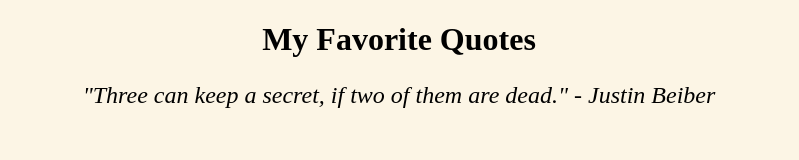
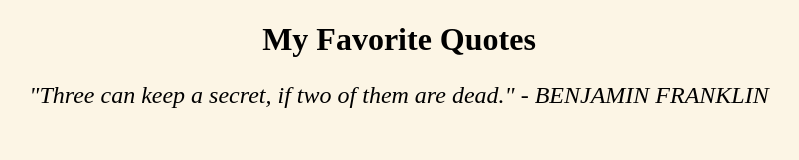
Before and after one commit to Dre2322/GitLab, a plain HTML site: page index.html in a window 1280 px wide. Shown: the whole page, without its empty margins (241-1040 px from the left). Drawn offline with Linux system fonts and the light colour scheme.

Commit message:
Gonzalez: updated author name to uppercase

```diff
--- a/index.html
+++ b/index.html
@@ -8,6 +8,6 @@
     <body>
     <h1>My Favorite Quotes</h1>
     <blockquote>
-        "Three can keep a secret, if two of them are dead." - Justin Beiber
+        "Three can keep a secret, if two of them are dead." - BENJAMIN FRANKLIN
     </body>
 </html>
```
